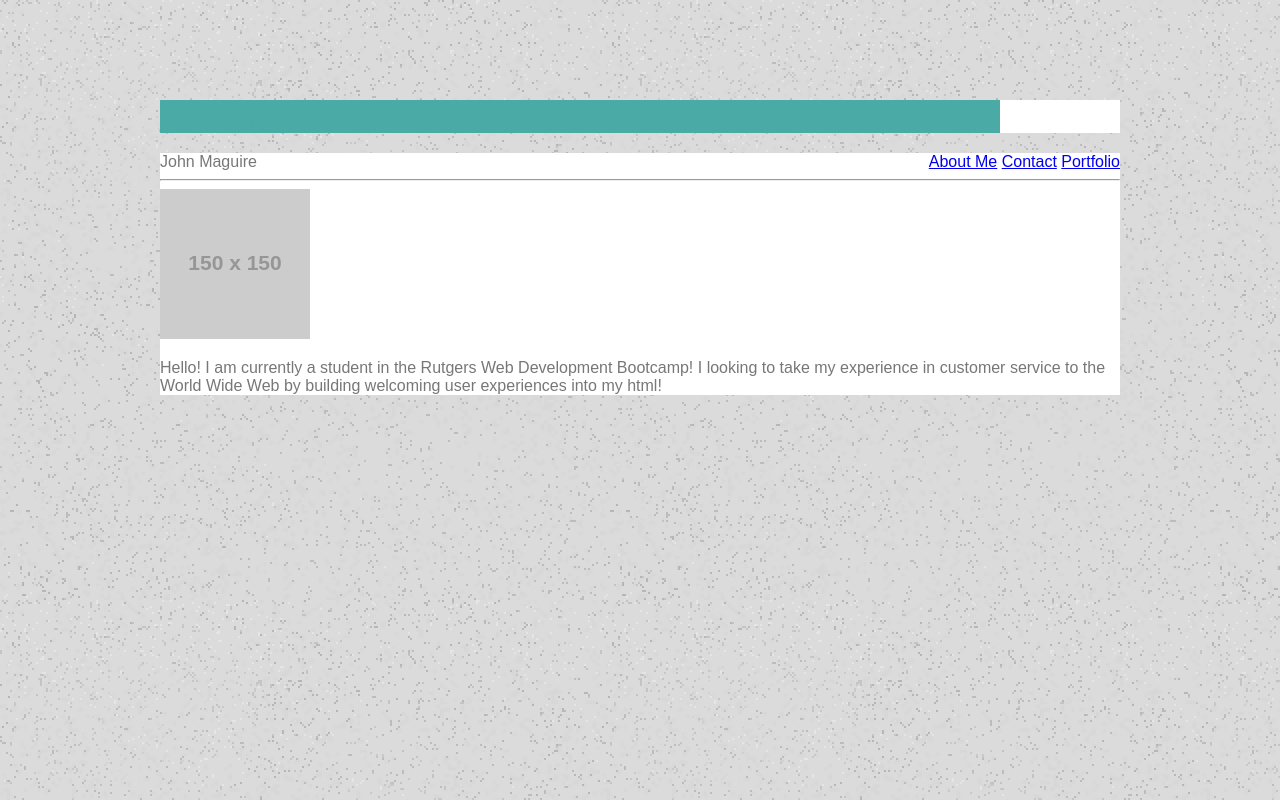
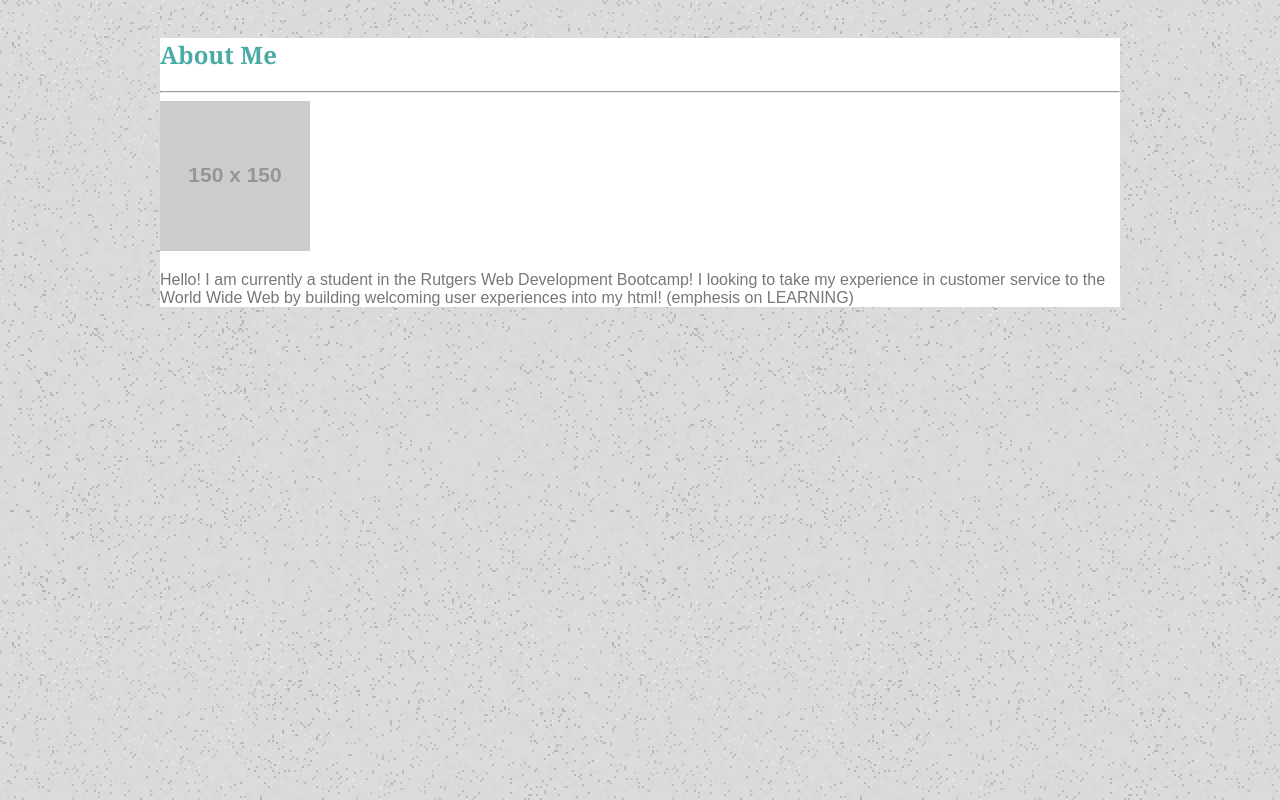
Before and after one commit to TibiriusUB/Basic-Portfolio, a plain HTML site: page contact.html in a window 1280 px wide. Drawn offline with Linux system fonts and the light colour scheme; placeholder pictures from the web are drawn by us.

Commit message:
That's it, I give up.

```diff
--- a/assets/css/style.css
+++ b/assets/css/style.css
@@ -1,15 +1,16 @@
 body {
-width: 960px;
+
 margin: auto;
 margin-top: 0px;
-
 color:#777777;
 font-family: Arial, Helvetica, sans-serif;
 background-image: url("/assets/images/old_moon/old_moon_@2X.jpg");
 }
-header{
-
+.header{
+position: relative;
+width: 100%;
 background-color:  #ffffff;
+bottom:100px;
 }
 
 h2{
@@ -23,11 +24,12 @@ footer{
 
 .name{
 
-    background-color: #4aaaa5;
-    margin-top: 100px;
-    margin-bottom: 0%;
-    margin-left: 0%;
-    margin-right: 120px;
+background-color: #4aaaa5;
+
+}
+.bodytalk{
+width:960px;
+margin: auto;
 }
 
 .nav{
--- a/contact.html
+++ b/contact.html
@@ -6,19 +6,20 @@
         <meta charset="UTF-8">
     </head>
     <Body>
-        <header>
-            <div class=name><h2>John Maguire!</h2></div>
-            <div class=nav>
-                <a href="index.html">About Me</a>
-                <a href="contact.html">Contact</a>
-                <a href="portfolio.html">Portfolio</a>
+        <div class="header"></div>
+        <div class="bodytalk">
+            <div class="name"></div>
+            <div class="email"></div>
+
+            <div class="submit"></div>
+            <!--add button around here-->
+        <br>
+            <div class="bodybox">
+                <div class="bodyname"> <h2>About Me</h2> </div>
+                <hr>
+                <div class="pic"><img src="https://via.placeholder.com/150/" alt="Handsome Devil"></div>
+                <div class="maintext"><p>Hello! I am currently a student in the Rutgers Web Development Bootcamp! I looking to take my experience in customer service to the World Wide Web by building welcoming user experiences into my html! (emphesis on LEARNING)</p></div>
             </div>
-        </header>
-        <div class=bodybox>
-            <div class=bodyname>John Maguire</div>
-            <hr>
-            <div class=pic><img src="https://via.placeholder.com/150/" alt="Handsome Devil"></div>
-            <div class=maintext><p>Hello! I am currently a student in the Rutgers Web Development Bootcamp! I looking to take my experience in customer service to the World Wide Web by building welcoming user experiences into my html!</p></div>
         </div>
         <footer>
 
```
Also changed, not shown: Index.html (+11 -9 lines), portfolio.html (+8 -12 lines).
